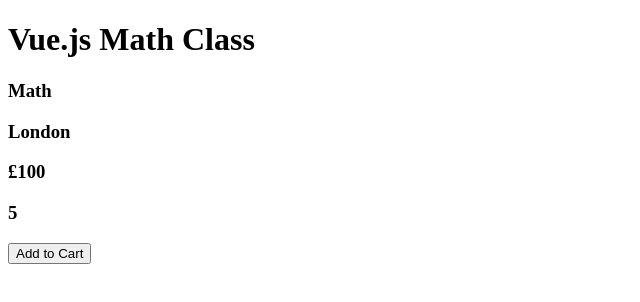
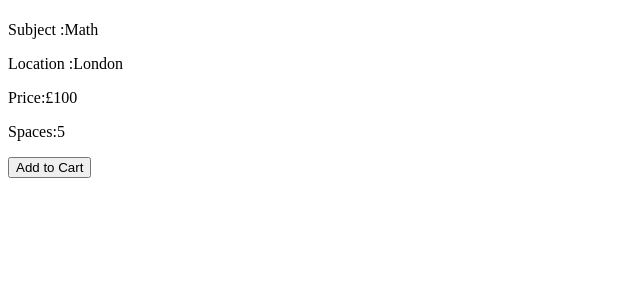
Before and after one commit to naadir27/CartProject, a plain HTML site: page index.html in a window 1280 px wide. Shown: the whole page, without its empty margins (0-640 px from the left). Drawn offline with nearby package versions, Linux system fonts and the light colour scheme.

Commit message:
10th commit

```diff
--- a/index.html
+++ b/index.html
@@ -2,8 +2,8 @@
 <html lang="en">
 <head>
 
+    <title>SUBJECT SPACES</title>
     <script src="https://cdn.jsdelivr.net/npm/vue@2.7.10/dist/vue.js"></script>
-    <title>CART</title>
 </head>
 <body>
     <div id="app">
@@ -12,47 +12,38 @@
             <h1 v-text="sitename"></h1>
         </header>
 
-        <main>
-            <!-- Add the Details for the Module -->
-           <h3 v-text="subject.name"></h3>
-            <h3 v-text="subject.location"></h3>
-            <h3 v-text="subject.price"></h3>
-            <h3 v-text="subject.spaces"></h3>
-        <form>
-            <button v-on:click="addToCart">
-                Add to Cart
-            </button>
-        </form>
-        </main>
+        <p>Subject :{{subject}}</p>
+        <p>Location :{{location}}</p>
+        <p>Price:{{price}}</p>
+        <p>Spaces:{{spaces}}</p>
+        <button v-on:click="addToCart">
+            Add to Cart
+        </button>
+
 
     </div>
+    <script>
+        var app = new Vue({
+            el:'#app',
+            data:{
 
-
-
-    <script type="text/javascript">
-        var webstore = new Vue({
-            el:'#app',
-            data: {
-                sitename:'Vue.js Math Class',
-                subject: {
-                name: "Math",
+                subject: "Math",
                 location: "London",
                 price:"£100",
-                spaces:5,
-                },
-                cart: [],
+                spaces:"5",
             },
+            cart: [],
+
             methods: {
-                addToCart: function() {
-                    if(this.spaces>0){
+                addToCart: function(){
+                    if(this.spaces > 0){
                         this.spaces--;
                     }
                 }
-
             }
         })
+
     </script>
-
 
 </body>
 </html>
```
